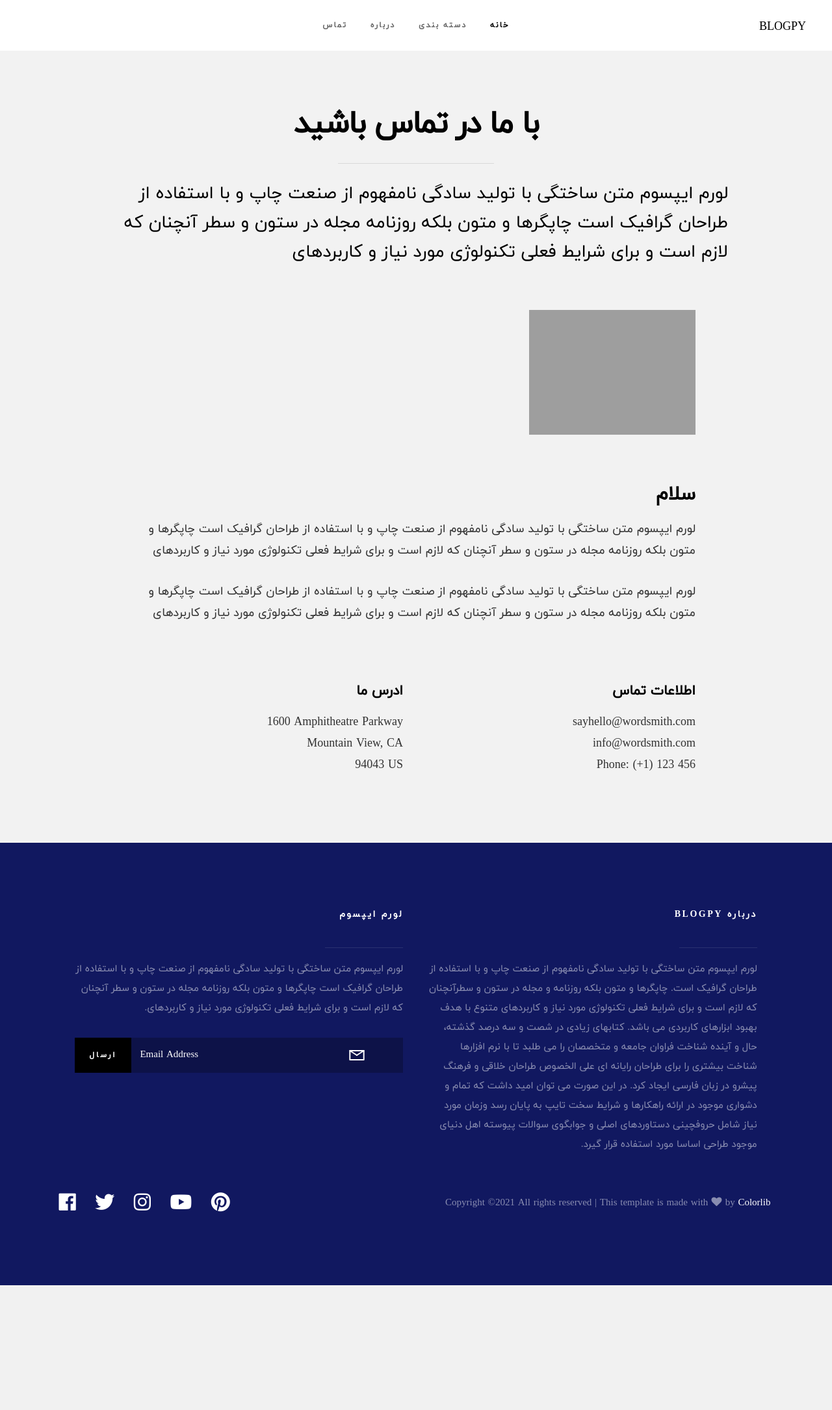
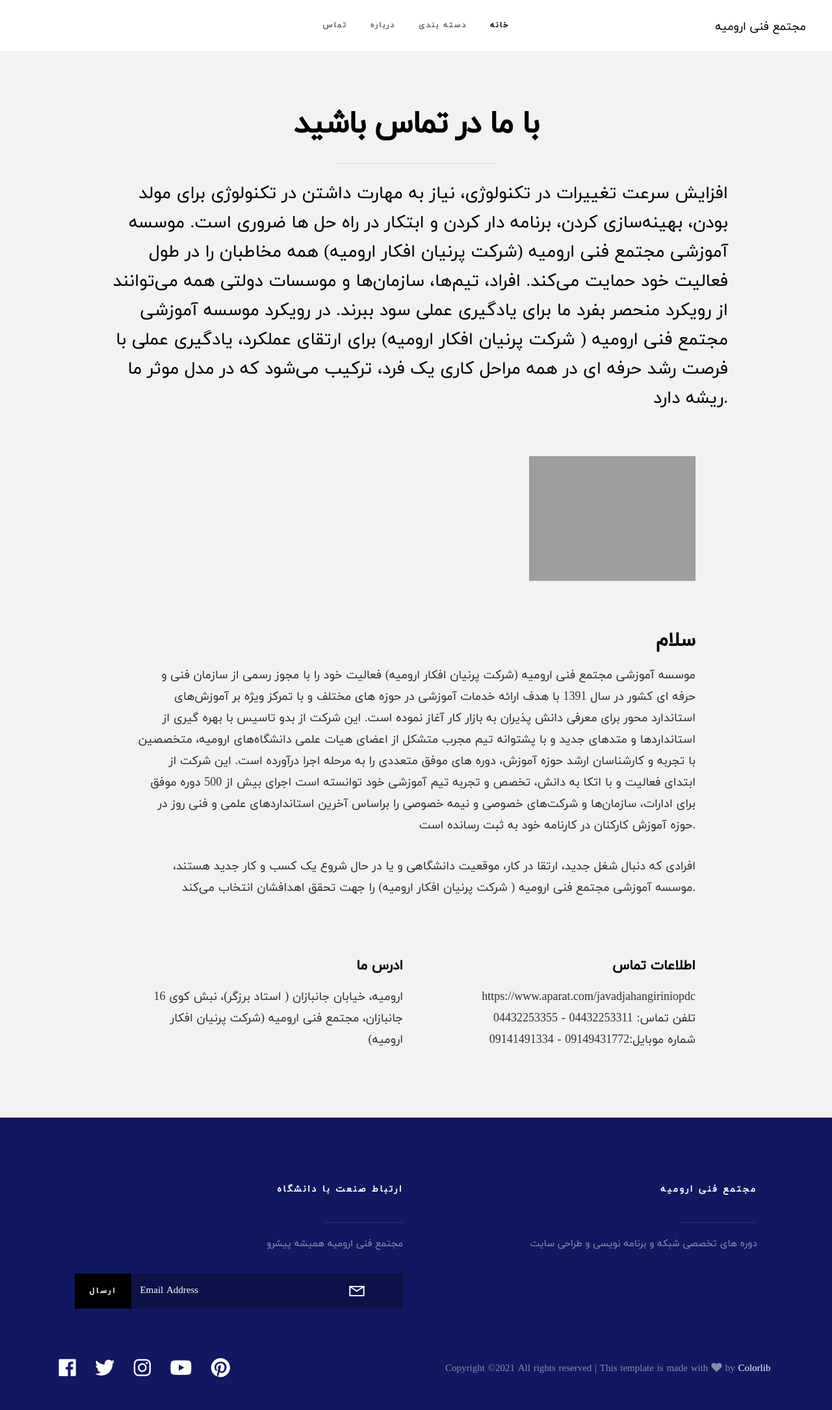
Before and after one commit to javadjahangiriniopdc/DjangoStoreWithMysql, a Django app: page /contact/ in a window 1280 px wide. Shown: the top 2170 px of the page at 65% size. Before the commit the page ends 1978 px from the top, so only its background shows below. Run offline with Django 3.2, Linux system fonts and the light colour scheme; some libraries are stand-ins or nearby versions; grey boxes are pictures that could not be loaded.

Commit message:
edit about and contact page and fix promote view in index page

```diff
--- a/orderapp/models.py
+++ b/orderapp/models.py
@@ -25,7 +25,7 @@ class Customer(models.Model):
     user = models.OneToOneField(User, on_delete=models.PROTECT, verbose_name='کاربر')
     avatar = models.FileField('عکس', upload_to='user_avatar', null=False, blank=False,
                               validators=[validate_file_extension])
-    description = models.CharField('توضیحات', max_length=512, null=False, blank=False)
+    description = RichTextField('توضیحات')
 
     def __str__(self):
         return self.user.first_name + '-' + self.user.last_name
@@ -40,7 +40,7 @@ class Product(models.Model):
     cover = models.FileField(default='temp.jpg', upload_to='product_cover', validators=[validate_file_extension],
                              verbose_name='کاور کالا')
     price = models.IntegerField('قیمت', default=0)
-    description = models.CharField('توضیحات', max_length=50, null=False, blank=False)
+    description = RichTextField('توضیحات')
     create_at = models.DateTimeField('تاریخ ایجاد', auto_now_add=True)
     update_at = models.DateTimeField('تاریخ ویرایش', auto_now=True)
     # create_at = models.DateTimeField(default=timezone.now)
--- a/orderapp/templates/page-contact.html
+++ b/orderapp/templates/page-contact.html
@@ -5,7 +5,7 @@
     <!--- basic page needs
     ================================================== -->
     <meta charset="utf-8">
-    <title>Contact - Blogpy</title>
+    <title>مجتمع فنی ارومیه</title>
     <meta name="description" content="">
     <meta name="author" content="">
 
@@ -49,7 +49,7 @@
 
     <div class="header__logo">
         <a class="logo" href="index.html">
-            BLOGPY
+            مجتمع فنی ارومیه
         </a>
     </div> <!-- end header__logo -->
 
@@ -83,9 +83,10 @@
         <div class="col-full s-content__header">
             <h1 class="display-1 display-1--with-line-sep">با ما در تماس باشید</h1>
             <p class="lead">
-                لورم ایپسوم متن ساختگی با تولید سادگی نامفهوم از صنعت چاپ و با استفاده از طراحان گرافیک است چاپگرها و
-                متون بلکه روزنامه مجله در ستون و سطر آنچنان که لازم است و برای شرایط فعلی تکنولوژی مورد نیاز و
-                کاربردهای</p>
+                 افزایش سرعت تغییرات در تکنولوژی، نیاز به مهارت داشتن در تکنولوژی برای مولد بودن، بهینه‌سازی کردن، برنامه دار کردن و ابتکار در راه حل ها ضروری است. موسسه آموزشی مجتمع فنی ارومیه (شرکت پرنیان افکار ارومیه) همه مخاطبان را در طول فعالیت خود حمایت می‌کند.
+
+افراد، تیم‌ها، سازمان‌ها و موسسات دولتی همه می‌توانند از رویکرد منحصر بفرد ما برای یادگیری عملی سود ببرند. در رویکرد موسسه آموزشی مجتمع فنی ارومیه ( شرکت پرنیان افکار ارومیه) برای ارتقای عملکرد، یادگیری عملی با فرصت رشد حرفه ای در همه مراحل کاری یک فرد، ترکیب می‌شود که در مدل موثر ما ریشه دارد.
+            </p>
         </div>
     </div>
 
@@ -102,12 +103,9 @@
             <h2 style="text-align: right">سلام</h2>
 
             <p>
-                لورم ایپسوم متن ساختگی با تولید سادگی نامفهوم از صنعت چاپ و با استفاده از طراحان گرافیک است چاپگرها و
-                متون بلکه روزنامه مجله در ستون و سطر آنچنان که لازم است و برای شرایط فعلی تکنولوژی مورد نیاز و کاربردهای
-
+               موسسه آموزشی مجتمع فنی ارومیه (شرکت پرنیان افکار ارومیه) فعالیت خود را با مجوز رسمی از سازمان فنی و حرفه ای کشور در سال 1391 با هدف ارائه خدمات آموزشی در حوزه های مختلف و با تمرکز ویژه بر آموزش‌های استاندارد محور برای معرفی دانش پذیران به بازار کار آغاز نموده است. این شرکت از بدو تاسیس با بهره گیری از استانداردها و متدهای جدید و با پشتوانه تیم مجرب متشکل از اعضای هیات علمی دانشگاه‌های ارومیه، متخصصین با تجربه و کارشناسان ارشد حوزه آموزش، دوره های موفق متعددی را به مرحله اجرا درآورده است. این شرکت از ابتدای فعالیت و با اتکا به دانش، تخصص و تجربه تیم آموزشی خود توانسته است اجرای بیش از 500 دوره موفق برای ادارات، سازمان‌ها و شرکت‌های خصوصی و نیمه خصوصی را براساس آخرین استانداردهای علمی و فنی روز در حوزه آموزش کارکنان در کارنامه خود به ثبت رسانده است.
             <p>
-                لورم ایپسوم متن ساختگی با تولید سادگی نامفهوم از صنعت چاپ و با استفاده از طراحان گرافیک است چاپگرها و
-                متون بلکه روزنامه مجله در ستون و سطر آنچنان که لازم است و برای شرایط فعلی تکنولوژی مورد نیاز و کاربردهای
+              افرادی که دنبال شغل جدید، ارتقا در کار، موقعیت دانشگاهی و یا در حال شروع یک کسب و کار جدید هستند، موسسه آموزشی مجتمع فنی ارومیه ( شرکت پرنیان افکار ارومیه) را جهت تحقق اهدافشان انتخاب می‌کند.
             </p>
 
 
@@ -116,9 +114,7 @@
                     <h4 style="text-align: right;">ادرس ما</h4>
 
                     <p>
-                        1600 Amphitheatre Parkway<br>
-                        Mountain View, CA<br>
-                        94043 US
+                        ارومیه، خیابان جانبازان ( استاد برزگر)، نبش کوی 16 جانبازان، مجتمع فنی ارومیه (شرکت پرنیان افکار ارومیه)
                     </p>
 
                 </div>
@@ -126,9 +122,9 @@
                 <div class="col-six tab-full">
                     <h4 style="text-align: right">اطلاعات تماس</h4>
 
-                    <p>sayhello@wordsmith.com<br>
-                        info@wordsmith.com <br>
-                        Phone: (+1) 123 456
+                    <p>https://www.aparat.com/javadjahangiriniopdc<br>
+                        تلفن تماس: 04432253311   -    04432253355<br>
+                        شماره موبایل:09149431772 - 09141491334
                     </p>
 
                 </div>
@@ -149,25 +145,18 @@
 
             <div class="col-six tab-full s-footer__about">
 
-                <h4>درباره BLOGPY</h4>
+                 <h4>مجتمع فنی ارومیه</h4>
 
-                <p>لورم ایپسوم متن ساختگی با تولید سادگی نامفهوم از صنعت چاپ و با استفاده از طراحان گرافیک است. چاپگرها
-                    و متون بلکه روزنامه و مجله در ستون و سطرآنچنان که لازم است و برای شرایط فعلی تکنولوژی مورد نیاز و
-                    کاربردهای متنوع با هدف بهبود ابزارهای کاربردی می باشد. کتابهای زیادی در شصت و سه درصد گذشته، حال و
-                    آینده شناخت فراوان جامعه و متخصصان را می طلبد تا با نرم افزارها شناخت بیشتری را برای طراحان رایانه
-                    ای علی الخصوص طراحان خلاقی و فرهنگ پیشرو در زبان فارسی ایجاد کرد. در این صورت می توان امید داشت که
-                    تمام و دشواری موجود در ارائه راهکارها و شرایط سخت تایپ به پایان رسد وزمان مورد نیاز شامل حروفچینی
-                    دستاوردهای اصلی و جوابگوی سوالات پیوسته اهل دنیای موجود طراحی اساسا مورد استفاده قرار گیرد.</p>
+                    <p>دوره های تخصصی شبکه و برنامه نویسی و طراحی سایت </p>
+
 
             </div> <!-- end s-footer__about -->
 
             <div class="col-six tab-full s-footer__subscribe">
 
-                <h4>لورم ایپسوم</h4>
+                <h4>ارتباط صنعت با دانشگاه</h4>
 
-                <p>لورم ایپسوم متن ساختگی با تولید سادگی نامفهوم از صنعت چاپ و با استفاده از طراحان گرافیک است چاپگرها و
-                    متون بلکه روزنامه مجله در ستون و سطر آنچنان که لازم است و برای شرایط فعلی تکنولوژی مورد نیاز و
-                    کاربردهای.</p>
+                <p>مجتمع فنی ارومیه همیشه پیشرو</p>
 
                 <div class="subscribe-form">
                     <form id="mc-form" class="group" novalidate="true">
--- a/orderapp/urls.py
+++ b/orderapp/urls.py
@@ -1,7 +1,7 @@
 from django.conf.urls import url
 from django.urls import path
 from django.conf import settings
-from django.conf.urls.static import static
+
 
 from . import views
 
@@ -26,5 +26,5 @@ urlpatterns = [
 ]
 
 if settings.DEBUG:
+    from django.conf.urls.static import static
     urlpatterns += static(settings.MEDIA_URL, document_root=settings.MEDIA_ROOT)
-    urlpatterns += static('contact/static/', document_root=settings.STATIC_ROOT)
--- a/orderapp/views.py
+++ b/orderapp/views.py
@@ -8,7 +8,7 @@ from django.http import HttpResponse
 
 class IndexPage(TemplateView):
     def get(self, request, *args, **kwargs):
-        all_product = Product.objects.all().order_by('-create_at')[:9]
+        all_product = Product.objects.all().filter(promote=False).order_by('-create_at')[:9]
 
         promote_data = []
         all_promote_product = Product.objects.filter(promote=True)
```
Also changed, not shown: orderapp/templates/index.html (+27 -19 lines), orderapp/templates/page-about.html (+9 -10 lines), orderapp/migrations/0001_initial.py (added), product_cover/2019-10-23_17-20-30.jpg (added), product_cover/2019-10-23_17-20-46.jpg (added), product_cover/2019-10-23_17-20-59.jpg (added), product_cover/2019-10-23_17-21-31.jpg (added), product_cover/2019-10-23_17-21-42.jpg (added), product_cover/2019-10-23_17-22-12.jpg (added), product_cover/Angular.png (added), product_cover/Asp.net_core.jpg (added), product_cover/Django-seifi.png (added), product_cover/wordpress.png (added).
